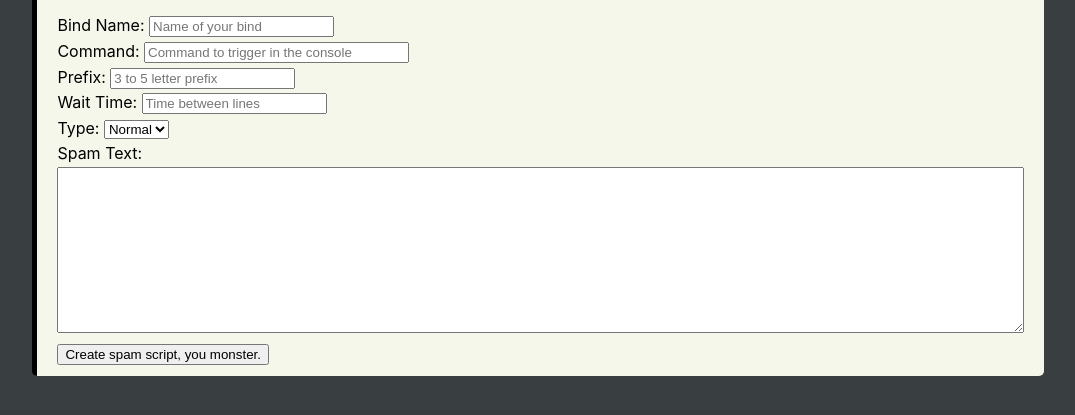
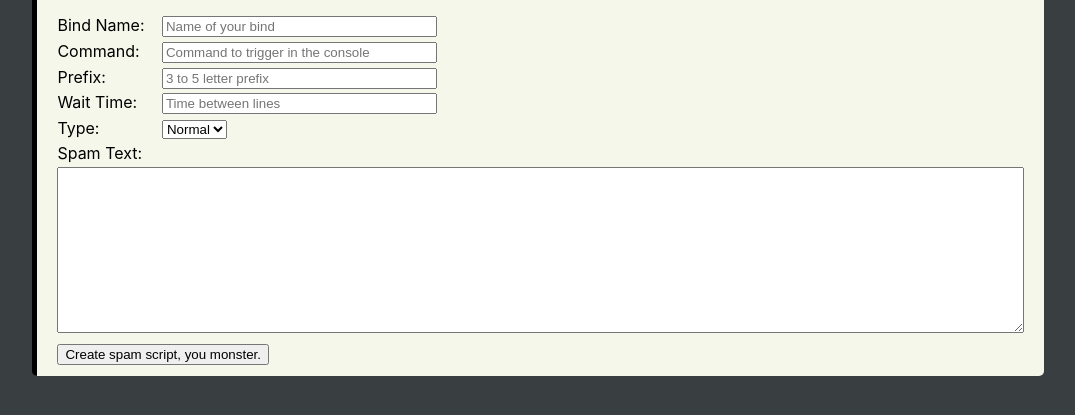
Before and after one commit to kyleseven/SourceBM-JS, a website: page index.html in a window 1280 px wide. Shown: the part 75-490 px from the top of the page, without its empty margins (102-1177 px from the left). Drawn offline with Linux system fonts and the light colour scheme.

Commit message:
Align input boxes

```diff
--- a/style.css
+++ b/style.css
@@ -4,6 +4,16 @@ body {
 
 h1 {
   font-family: 'SF Pro Display', Arial, Helvetica, sans-serif;
+}
+
+label {
+  display: inline-block;
+  width:100px;
+  text-align: left;
+}
+
+input[type=text], input[type=number] {
+  width: 20em;
 }
 
 .container {
```
